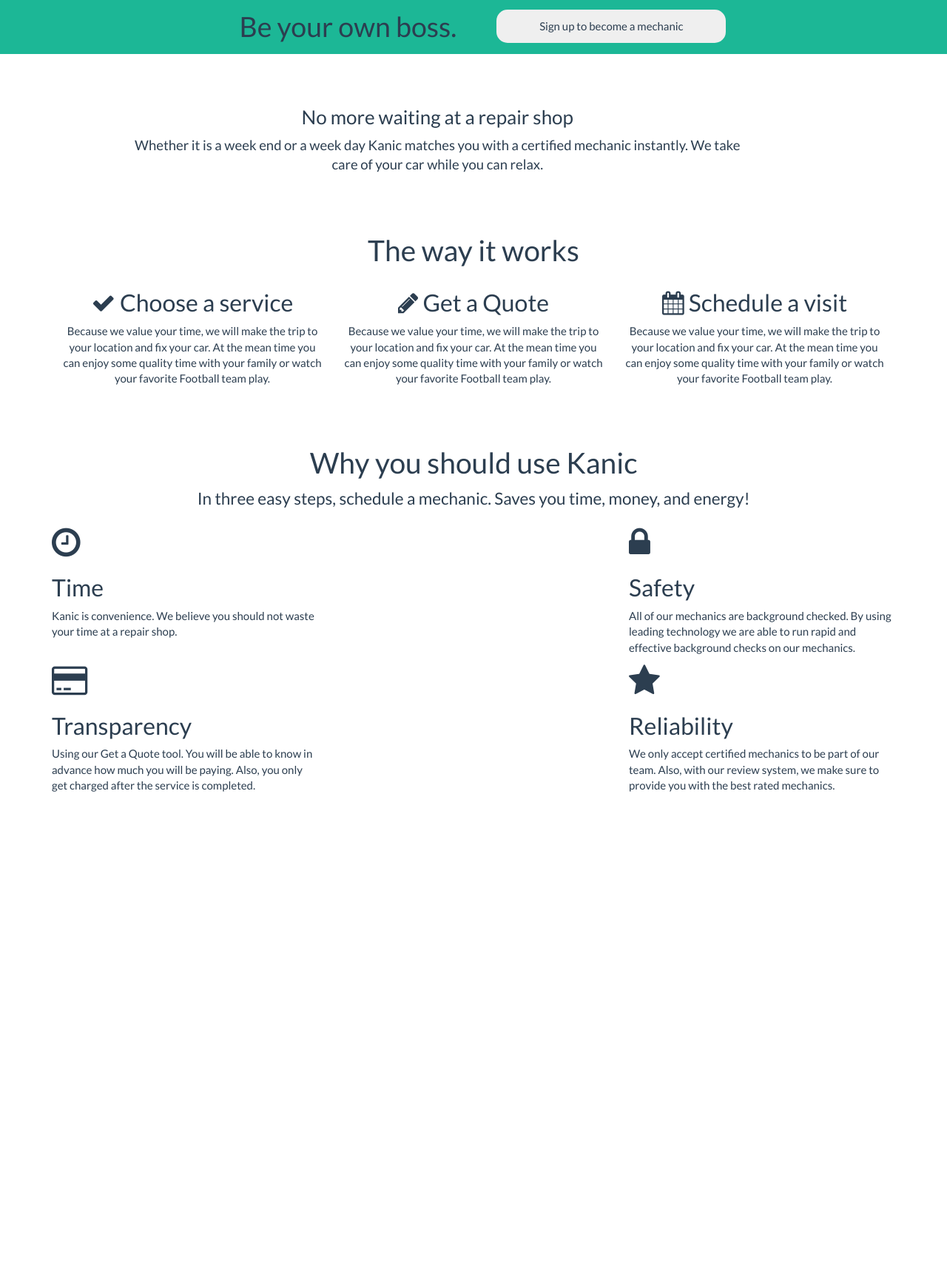
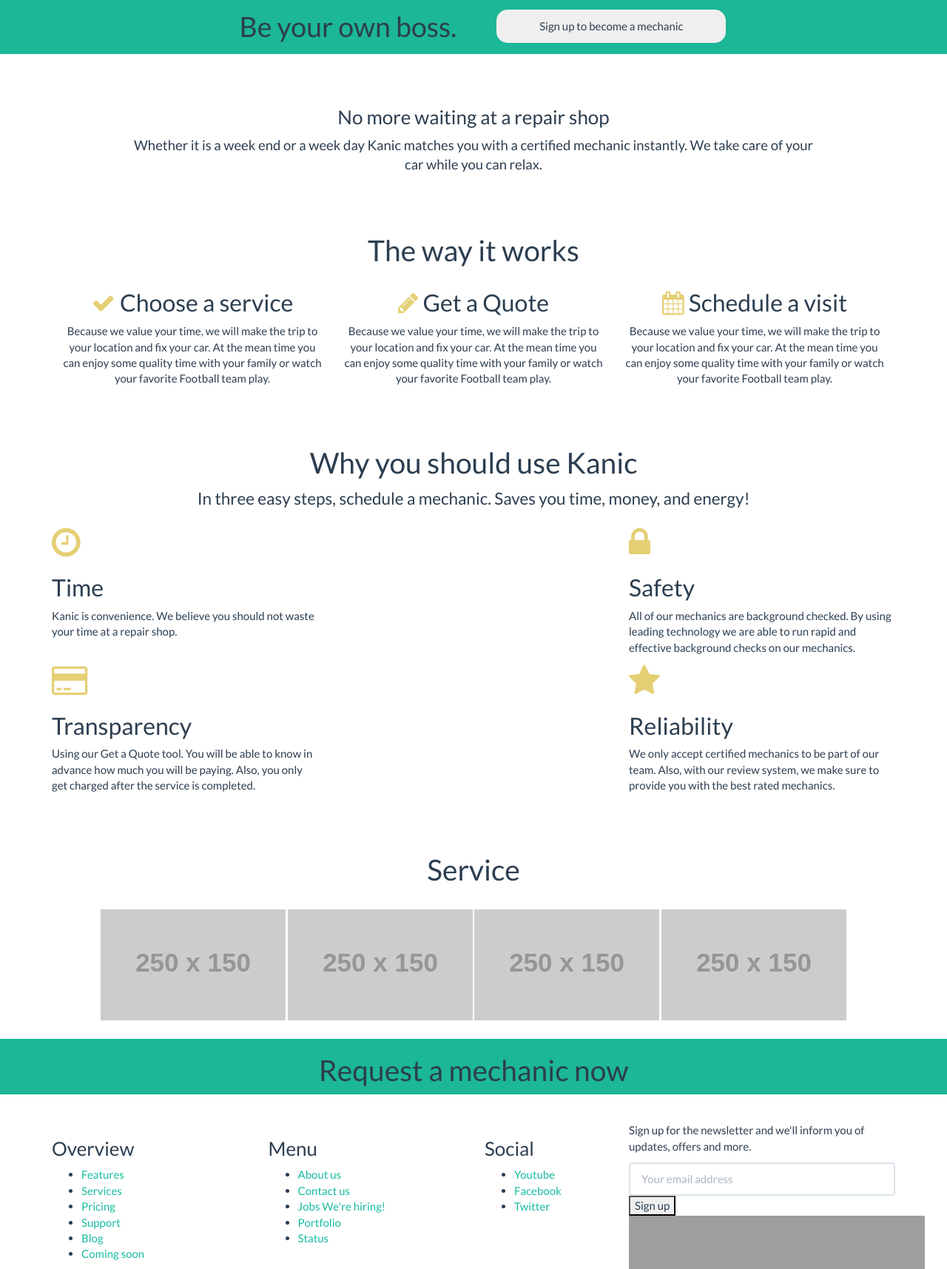
Before and after one commit to Kanic/kanic-server, a Django app: template kanic/templates/index/index.html in a window 1280 px wide. Shown: the part 801-2516 px from the top of the page at 74% size. Before the commit the page ends 1871 px from the top, so only its background shows below. Run offline with Django 3.2, Linux system fonts and the light colour scheme; the template is opened without the code that fills it: values that come from a table or form of the project are taken from there, others are empty; grey boxes labelled with a size stand in for pictures from a placeholder-image service; parts of the project's set-up code (start-up, migrations or seed data) failed here and were passed over; some libraries are stand-ins or nearby versions; grey boxes are pictures that could not be loaded.

Commit message:
added footer to index.html

```diff
--- a/kanic/static/css/index/index.css
+++ b/kanic/static/css/index/index.css
@@ -1,5 +1,9 @@
 html, body {
     height: 100%;
+}
+
+.fa {
+    color: #E5CF74
 }
 
 .top-background-image {
@@ -96,12 +100,29 @@ p.fourth-section {
     font-size: 18.5px;
 }
 
+/***************fourth-section*****************/
 div.fourth-section {
     margin-top: 50px;
 }
 
+
+/****************sixth-section*****************/
 div.sixth-section {
     margin-top: 50px;
+}
+
+div.seventh-section {
+    margin-top: 2%;
+    background-color: #1CB796;
+}
+
+div.eighth-section {
+    margin-top: 3%;
+    padding-bottom: 30px;
+}
+
+div.credits {
+    color: #A1AAB6;
 }
 /*div.third-section > div > button {
     position: relative;
--- a/kanic/templates/index/index.html
+++ b/kanic/templates/index/index.html
@@ -116,7 +116,7 @@
 <!-- section of no more waiting -->
 <div class="container fourth-section">
     <div class="row text-center">
-        <div class="col-md-offset-1 col-md-9">
+        <div class="col-md-offset-1 col-md-10">
             <h3>No more waiting at a repair shop</h3>
             <p class="fourth-section text-center">
                 Whether it is a week end or a week day Kanic matches you with a
@@ -137,27 +137,28 @@
 
         <div class="col-md-4">
         <h2><i class="fa fa-check"></i> Choose a service</h2>
-        <p>Because we value your time, we will make the trip to your location
-        and fix your car. At the mean time you can enjoy some quality time with your family
-        or watch your favorite Football team play.</p>
-
-
+        <p>
+            Because we value your time, we will make the trip to your location
+            and fix your car. At the mean time you can enjoy some quality time
+            with your family or watch your favorite Football team play.
+        </p>
         </div>
 
         <div class="col-md-4">
         <h2><i class="fa fa-pencil"></i> Get a Quote</h2>
-        <p>Because we value your time, we will make the trip to your location
-        and fix your car. At the mean time you can enjoy some quality time with your family
-        or watch your favorite Football team play.</p>
-
-
+        <p>
+            Because we value your time, we will make the trip to your location
+            and fix your car. At the mean time you can enjoy some quality time
+            with your family or watch your favorite Football team play.
+        </p>
         </div>
 
         <div class="col-md-4">
         <h2><i class="fa fa-calendar"></i></span> Schedule a visit</h2>
-        <p>Because we value your time, we will make the trip to your location
-        and fix your car. At the mean time you can enjoy some quality time with your family
-        or watch your favorite Football team play.</p>
+        <p>
+            Because we value your time, we will make the trip to your location
+            and fix your car. At the mean time you can enjoy some quality time
+            with your family or watch your favorite Football team play.</p>
         </div>
     </div>
 </div>
@@ -165,14 +166,14 @@
 <!-- section of why use kanic -->
 <div class="container sixth-section">
     <div class="row text-center">
-        <h1 class="center">Why you should use Kanic</h1>
-        <p class="lead center ">
+        <h1>Why you should use Kanic</h1>
+        <p class="lead">
             In three easy steps, schedule a mechanic. Saves you time, money,
             and energy!
         </p>
     </div>
 
-    <div class="row marginBottom">
+    <div class="row">
         <div class="col-md-4 marginTop center">
             <i class="fa fa-clock-o fa-3x"></i>
             <h2>Time</h2>
@@ -212,12 +213,116 @@
     </div>
 </div>
 
+<!-- section of service -->
+<div class="container sixth-section">
+    <div class="row text-center">
+        <h1>Service</h1>
+        <br>
+        <img src="http://placehold.it/250x150">
+        <img src="http://placehold.it/250x150">
+        <img src="http://placehold.it/250x150">
+        <img src="http://placehold.it/250x150">
+    </div>
+</div>
 
+<!-- section of request now -->
+<div class="container-fluid seventh-section">
+    <div class="row text-center">
+        <h1>Request a mechanic now</h1>
+    </div>
+</div>
 
+<!-- section of footer -->
 
+<div class="container eighth-section">
+    <div class="row">
+        <div class="col-sm-3 menu">
+            <h3>Overview</h3>
+            <ul>
+                <li>
+                    <a href="features.html">Features</a>
+                </li>
+                <li>
+                    <a href="services.html">Services</a>
+                </li>
+                <li>
+                    <a href="pricing.html">Pricing</a>
+                </li>
+                <li>
+                    <a href="support.html">Support</a>
+                </li>
+                <li>
+                    <a href="blog.html">Blog</a>
+                </li>
+                <li>
+                    <a href="blog.html">Coming soon</a>
+                </li>
+            </ul>
+        </div>
 
+        <div class="col-sm-3 menu">
+            <h3>Menu</h3>
+            <ul>
+                <li>
+                    <a href="features.html">About us</a>
+                </li>
+                <li>
+                    <a href="services.html">Contact us</a>
+                </li>
+                <li>
+                    <a href="aboutus.html">Jobs</a>
+                    <a href="aboutus.html" class="hiring">
+                        We're hiring!
+                    </a>
+                </li>
+                <li>
+                    <a href="support.html">Portfolio</a>
+                </li>
+                <li>
+                    <a href="blog.html">Status</a>
+                </li>
+            </ul>
+        </div>
 
+        <div class="col-sm-2 menu">
+            <h3>Social</h3>
+            <ul>
+                <li>
+                    <a href="features.html">Youtube</a>
+                </li>
+                <li>
+                    <a href="services.html">Facebook</a>
+                </li>
+                <li>
+                    <a href="pricing.html">Twitter</a>
+                </li>
+            </ul>
+        </div>
 
+        <div class="col-sm-4 newsletter">
+            <div class="signup clearfix">
+                <p>
+                    Sign up for the newsletter and we'll inform you of updates, offers and more.
+                </p>
+                <form>
+                    <input type="text" name="email" class="form-control" placeholder="Your email address">
+                    <input type="submit" value="Sign up">
+                </form>
+            </div>
+            <a href="#">
+                <img src="images/social/social-tw.png" alt="twitter">
+            </a>
+            <a href="#">
+                <img src="images/social/social-dbl.png" alt="dribbble">
+            </a>
+        </div>
+    </div>
+    <div class="row text-center credits">
+        <div class="col-md-12">
+            Copyright © 2014. React
+        </div>
+    </div>
+</div>
 
 
 {% endblock %}
```
